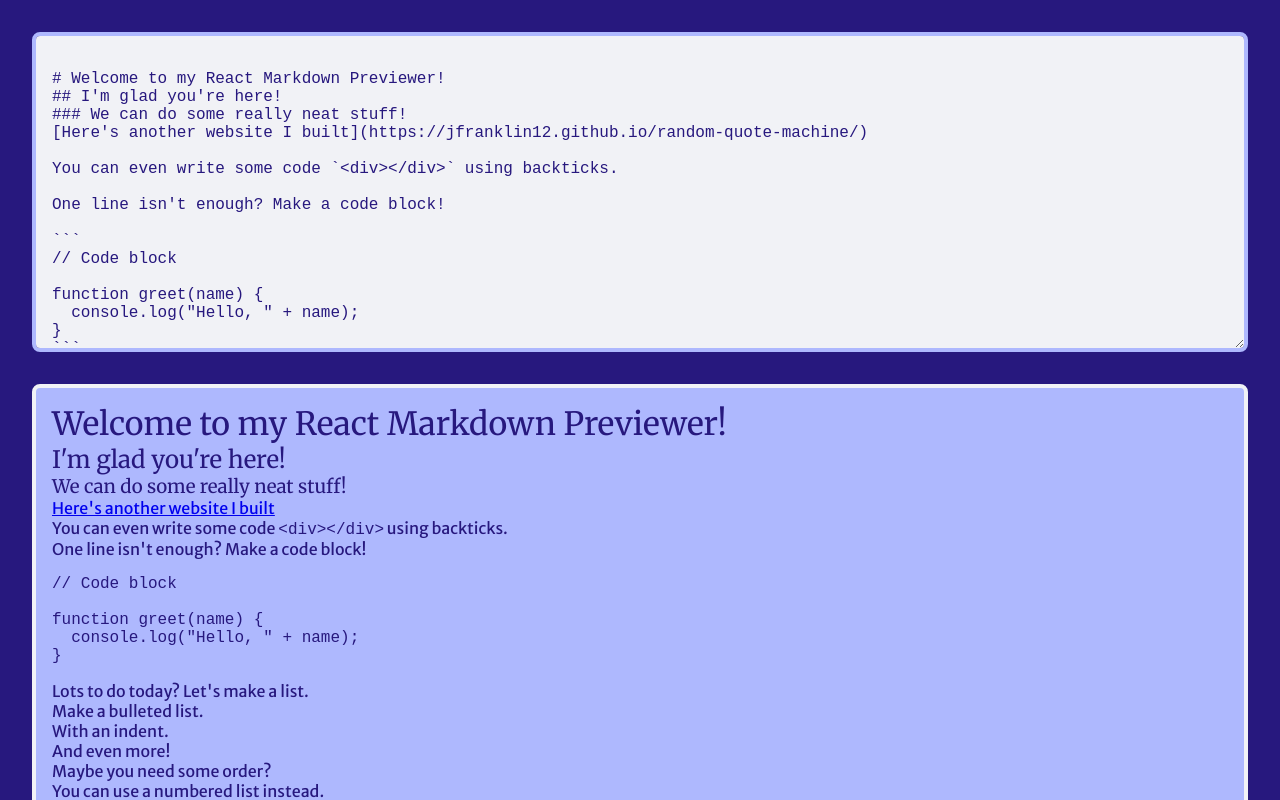
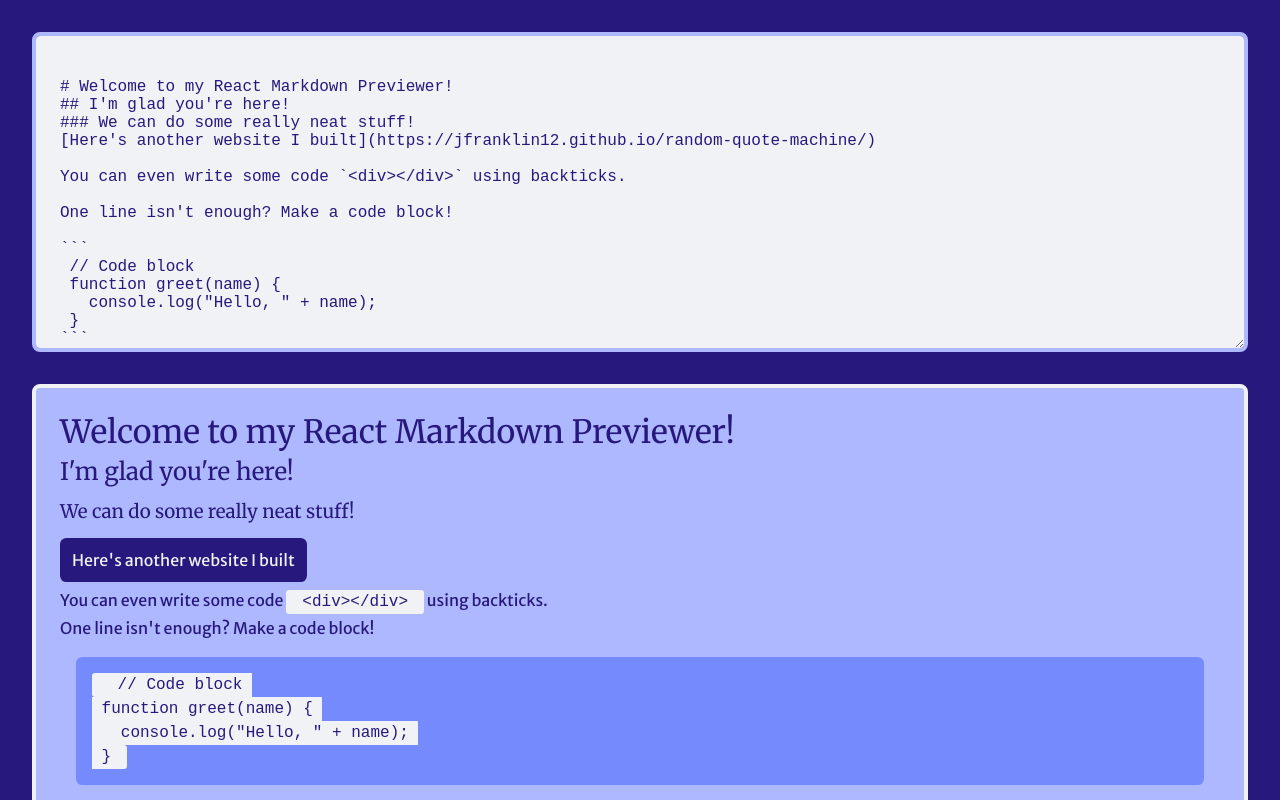
Before and after one commit to jfranklin12/markdown-previewer, a React (Create React App) app: page / in a window 1280 px wide. Shown: the top 800 px of the page. Built offline with nearby package versions, Linux system fonts and the light colour scheme.

Commit message:
code and link styled

```diff
--- a/src/App.css
+++ b/src/App.css
@@ -2,10 +2,43 @@
 html, body {
   background-color: #27187E;
   font-family: 'Merriweather Sans', sans-serif;
+  line-height: 1.6rem;
 }
+
 h1, h2, h3, h4, h5, h6 {
   font-family: 'Merriweather', serif;
+  line-height: 2.5rem;
 }
+
+a {
+  background-color: #27187E;
+  color: #F1F2F6;
+  line-height: 3.5em;
+  padding: .75em;
+  border-radius: .4em;
+  text-decoration: none;
+}
+
+a:hover, a:active {
+  background-color: #3e2d9c;
+}
+
+
+/* code block */
+pre {
+  background-color: #758BFD;
+  padding: 1rem;
+  border-radius: 0.4rem;
+  line-height: 1.5rem;
+  margin: 1em;
+}
+
+code {
+  background-color: #F1F2F6;
+  padding: 0.2rem 1rem;
+  border-radius: 0.2rem;
+}
+
 /* Container */
 .container {
   display: flex;
@@ -18,7 +51,7 @@
 /* Editor and Preview Styles */
 #editor, #preview {
   width: 100%;
-  padding: 1rem;
+  padding: 1.5rem;
   color: #27187E;
   border-radius: 0.5rem;
 }
```
Also changed, not shown: src/App.js (+4 -5 lines).
